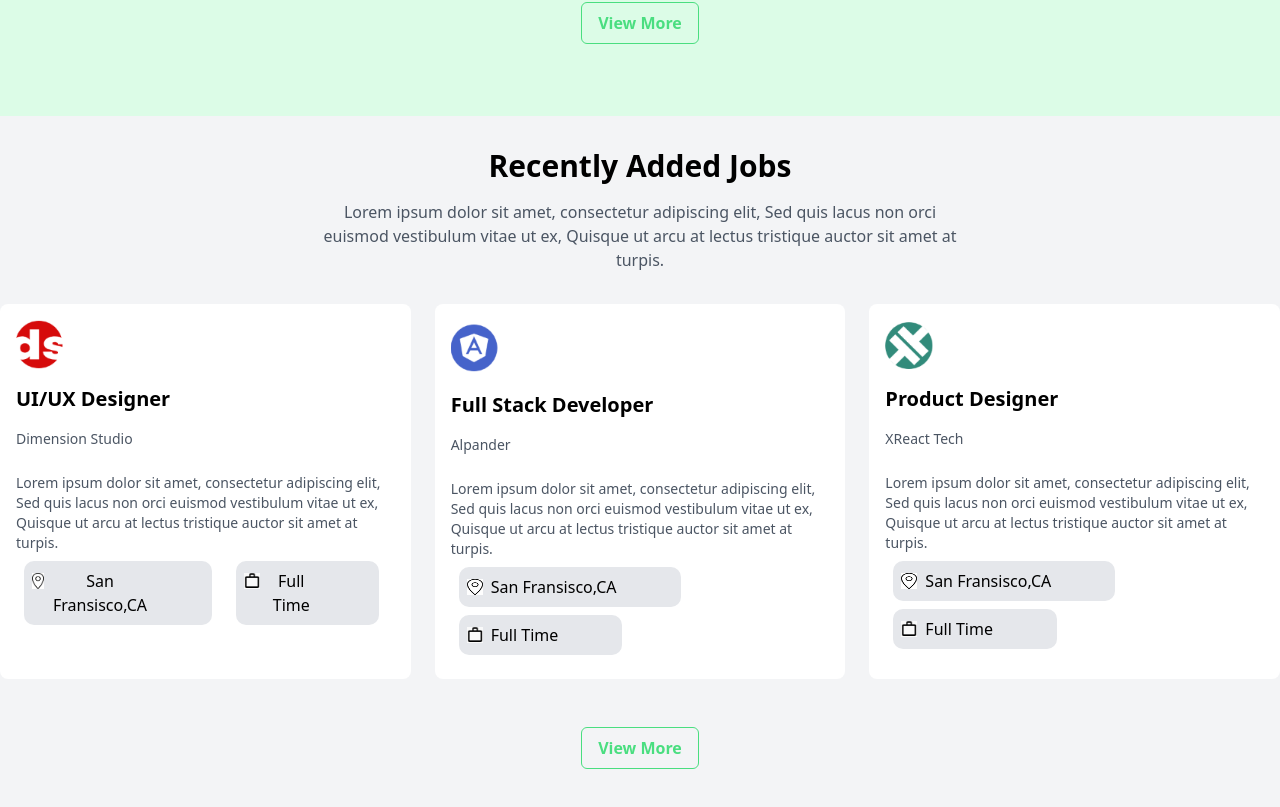
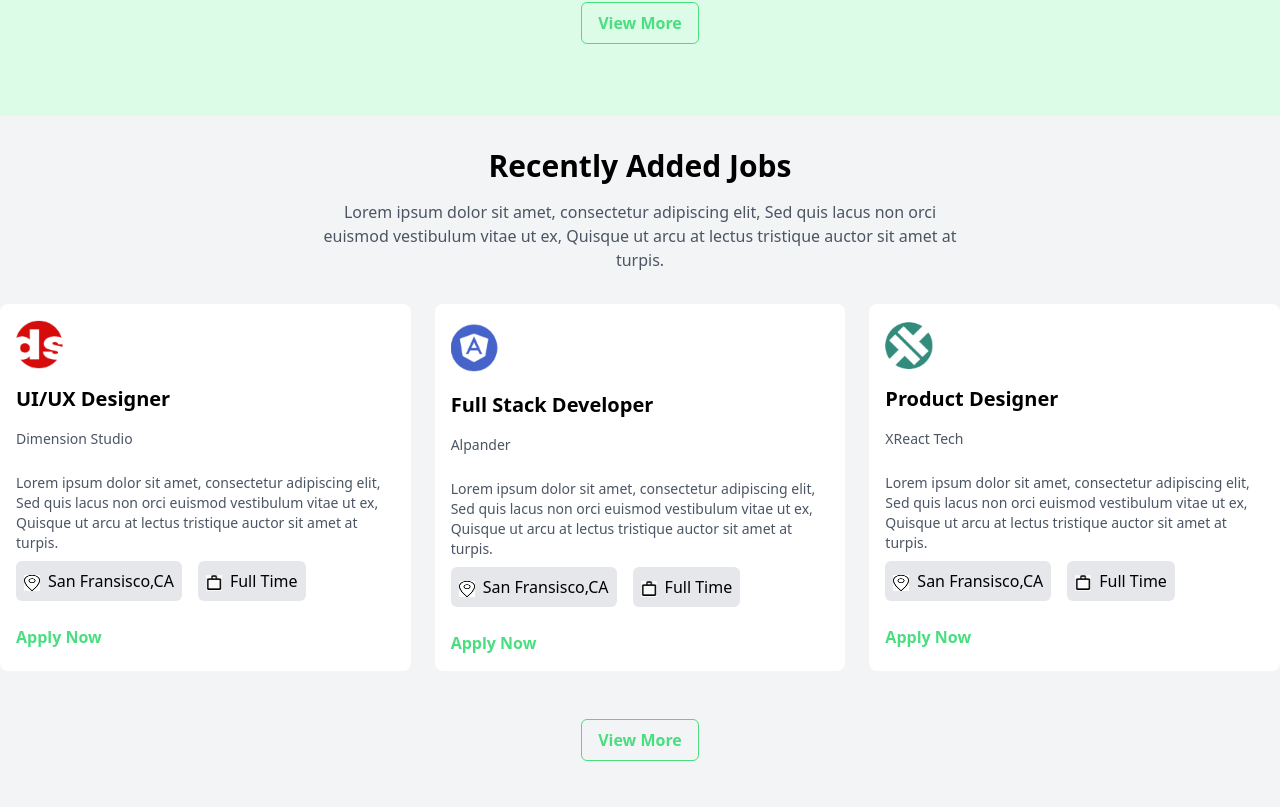
Before and after one commit to Joseph6655/nwenextjs, a Next.js app: page / in a window 1280 px wide. Shown: the part 1674-2481 px from the top of the page. Built offline with nearby package versions, Linux system fonts and the light colour scheme.

Commit message:
new changes

```diff
--- a/src/components/Recently.js
+++ b/src/components/Recently.js
@@ -15,30 +15,34 @@ const Popular = () => {
               <h3 className="font-bold text-xl mb-2 w-1/2">UI/UX Designer</h3>
               <p className="text-sm text-gray-600 mt-4">Dimension Studio</p>
               <p className="text-sm text-gray-600 mt-6">Lorem ipsum dolor sit amet, consectetur adipiscing elit, Sed quis lacus non orci euismod vestibulum vitae ut ex, Quisque ut arcu at lectus tristique auctor sit amet at turpis.</p>
-              <div className='flex item-center'>
-              <button className="flex bg-gray-200 text-black p-2 m-2  sm:pr-16 mr-2 sm:mr-4" style={{ borderRadius: '10px' }}>
+              <div className="flex ml-0 ">
+                <button className="flex items-center bg-gray-200 text-black p-2 m-2 ml-0 rounded-md">
                   <img src="/locationicon.jpg" alt="Location Icon" className="mr-2 mt-1 h-4 w-4" />
-                    San Fransisco,CA
+                  <span className="truncate">San Fransisco,CA</span>
                 </button>
-                  <button className="flex bg-gray-200 text-black p-2 m-2 pr-0 sm:pr-16 mr-2 sm:mr-4" style={{ borderRadius: '10px' }}>
+                <button className="flex items-center bg-gray-200 text-black p-2 m-2 rounded-md">
                   <img src="/bag.png" alt="Location Icon" className="mr-2 mt-1 h-4 w-4" />
-                    Full Time
+                  <span className="truncate">Full Time</span>
                 </button>
               </div>
+              <a href="#" className="block mt-4 text-green-400 font-bold">Apply Now</a>
             </div>
             <div className="bg-white rounded-lg p-4">
               <img src="Rtwo.png" alt="Item 2" className="w-12 h-auto mb-4" />
               <h3 className="font-bold text-xl mb-2 ">Full Stack Developer</h3>
               <p className="text-sm text-gray-600 mt-4">Alpander</p>
               <p className="text-sm text-gray-600 mt-6">Lorem ipsum dolor sit amet, consectetur adipiscing elit, Sed quis lacus non orci euismod vestibulum vitae ut ex, Quisque ut arcu at lectus tristique auctor sit amet at turpis.</p>
-              <button className="flex bg-gray-200 text-black p-2 m-2 pr-0 sm:pr-16 mr-2 sm:mr-4" style={{ borderRadius: '10px' }}>
+              <div className="flex ">
+                <button className="flex items-center bg-gray-200 text-black p-2 m-2 ml-0 rounded-md">
                   <img src="/locationicon.jpg" alt="Location Icon" className="mr-2 mt-1 h-4 w-4" />
-                    San Fransisco,CA
+                  <span className="truncate">San Fransisco,CA</span>
                 </button>
-                  <button className="flex bg-gray-200 text-black p-2 m-2 pr-0 sm:pr-16 mr-2 sm:mr-4" style={{ borderRadius: '10px' }}>
+                <button className="flex items-center bg-gray-200 text-black p-2 m-2 rounded-md">
                   <img src="/bag.png" alt="Location Icon" className="mr-2 mt-1 h-4 w-4" />
-                    Full Time
+                  <span className="truncate">Full Time</span>
                 </button>
+              </div>
+              <a href="#" className="block mt-4 text-green-400 font-bold">Apply Now</a>
             </div>
 
             <div className="bg-white rounded-lg p-4">
@@ -46,14 +50,17 @@ const Popular = () => {
               <h3 className="font-bold text-xl mb-2 w-1/2">Product Designer</h3>
               <p className="text-sm text-gray-600 mt-4">XReact Tech</p>
               <p className="text-sm text-gray-600 mt-6">Lorem ipsum dolor sit amet, consectetur adipiscing elit, Sed quis lacus non orci euismod vestibulum vitae ut ex, Quisque ut arcu at lectus tristique auctor sit amet at turpis.</p>
-              <button className="flex bg-gray-200 text-black p-2 m-2  sm:pr-16 mr-2 sm:mr-4" style={{ borderRadius: '10px' }}>
+              <div className="flex ml-0 ">
+                <button className="flex items-center bg-gray-200 text-black p-2 m-2  ml-0 rounded-md">
                   <img src="/locationicon.jpg" alt="Location Icon" className="mr-2 mt-1 h-4 w-4" />
-                    San Fransisco,CA
+                  <span className="truncate">San Fransisco,CA</span>
                 </button>
-                  <button className="flex bg-gray-200 text-black p-2 m-2 pr-0 sm:pr-16 mr-2 sm:mr-4" style={{ borderRadius: '10px' }}>
+                <button className="flex items-center bg-gray-200 text-black p-2 m-2 rounded-md">
                   <img src="/bag.png" alt="Location Icon" className="mr-2 mt-1 h-4 w-4" />
-                    Full Time
+                  <span className="truncate">Full Time</span>
                 </button>
+              </div>
+              <a href="#" className="block mt-4 text-green-400 font-bold">Apply Now</a>
 
             </div>
 
```
Lines whose indentation alone changed are shown as unchanged.
